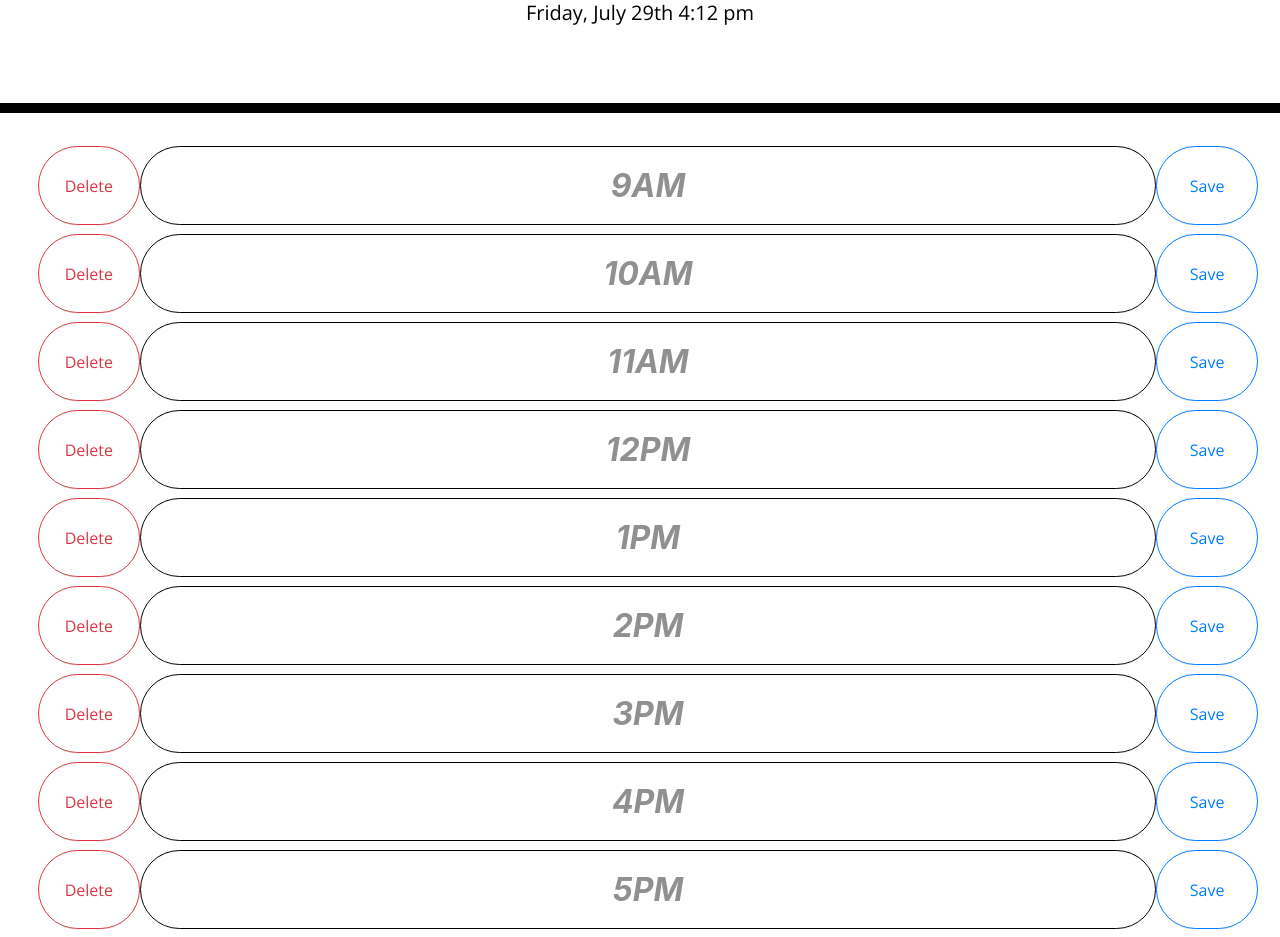
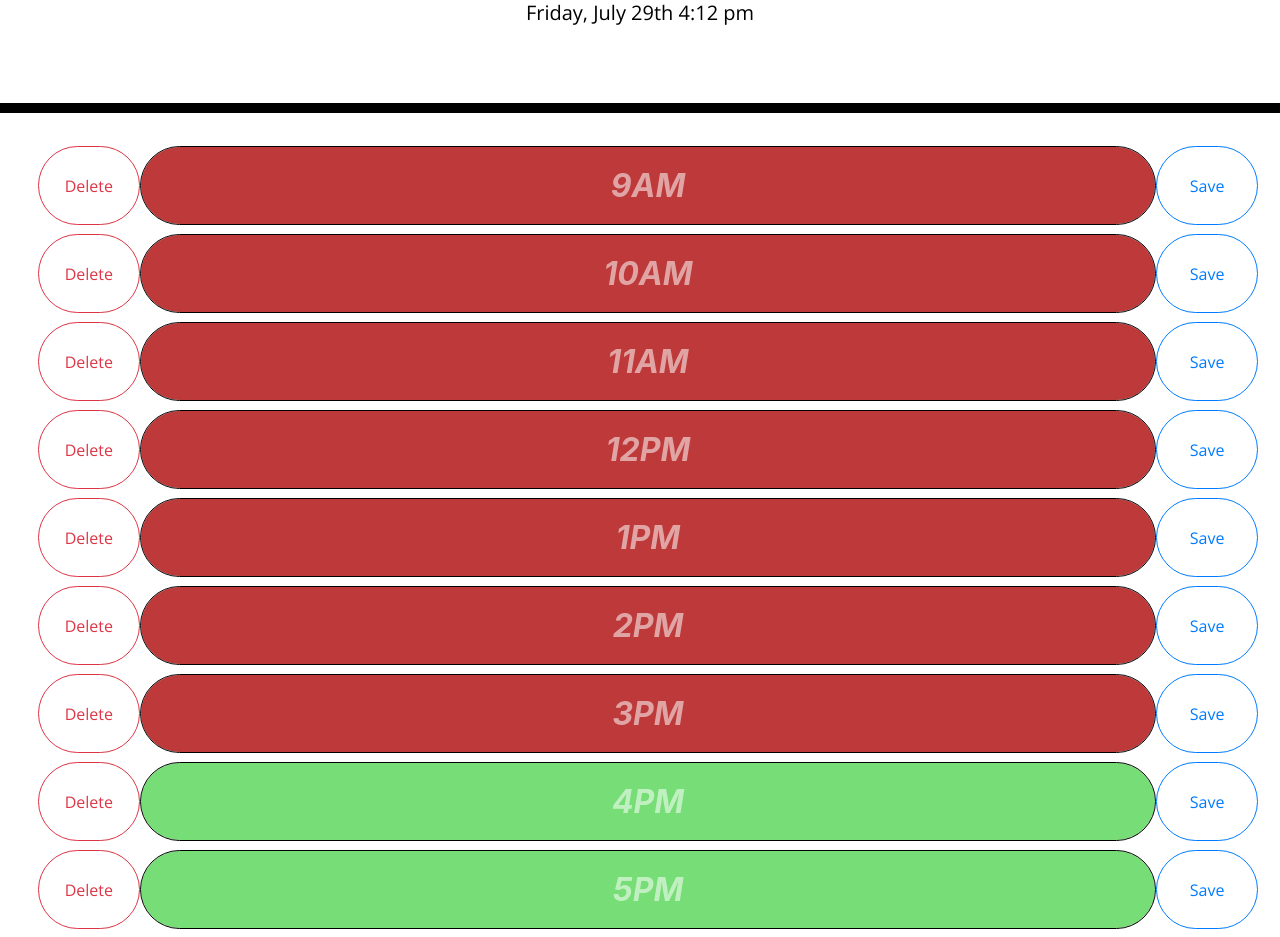
Before and after one commit to Andrew87E/day-planner, a website: page index.html in a window 1280 px wide. Shown: the part 191-1128 px from the top of the page. Drawn offline with nearby package versions, Linux system fonts and the light colour scheme.

Commit message:
turn in ready

```diff
--- a/assets/css/style.scss
+++ b/assets/css/style.scss
@@ -52,7 +52,7 @@ body {
 }
 
 .present {
-  background-color: #ff6961 !important;
+  background-color: gray !important;
   color: white !important;
 }
 
--- a/assets/js/index.js
+++ b/assets/js/index.js
@@ -2,17 +2,17 @@ $(window).on("load", function () {
 
   $("#currentTime").text(moment().format("dddd, MMMM Do h:mm a"));
 
-  setInterval(
-    (() => {
+
+  function updateTheStuff() {
     var currentHour = moment().hours();
 
     $(".ae-input").each(function () {
-        var timer = parseInt($(this).attr("aria-label"));
+      var timer = ($(this).attr("aria-label"));
 
       if (timer < currentHour) {
         $(this).addClass("past");
       } else if (timer === currentHour) {
-          $(this).removeClass("past");
+        $(this).removeClass("future");
         $(this).addClass("present");
       } else {
         $(this).removeClass("past");
@@ -20,9 +20,11 @@ $(window).on("load", function () {
         $(this).addClass("future");
       }
     });
-    })(),
-    15000
-  );
+  }
+
+
+  setInterval(updateTheStuff, 1000);
+  updateTheStuff()
 
   $("#9am").val(localStorage.getItem("9am"));
   $("#10am").val(localStorage.getItem("10am"));
@@ -42,8 +44,8 @@ $(window).on("load", function () {
 
 
   $(".ae-clear").on("click", () => {
-    $(this).siblings('.ae-input').val(" ");
+    const string = $(this).siblings('.ae-input').val()
     const key = $(this).siblings('.ae-input').attr('id');
-    localStorage.removeItem(key);
+    localStorage.removeItem(key, string);
   });
 });
--- a/index.html
+++ b/index.html
@@ -50,35 +50,35 @@
     </div>
     <div class='ae-row row col-12 m-2 d-flex'>
       <button class="col-1 btn ae-delete btn-outline-danger" type="button" id="button-addon1">Delete</button>
-      <input type="text" id='1pm' class="form col-10 ae-input" placeholder="1PM" aria-label="1"
+      <input type="text" id='1pm' class="form col-10 ae-input" placeholder="1PM" aria-label="13"
         aria-describedby="button-addon2"></input>
       <button id='btn1PM' class="col-1 btn btn btn-outline-primary ae-submit" type="button"
         id="button-addon2">Save</button>
     </div>
     <div class='ae-row row col-12 m-2 d-flex'>
       <button class="col-1 btn ae-delete btn-outline-danger" type="button" id="button-addon1">Delete</button>
-      <input type="text" id='2pm' class="form col-10 ae-input" placeholder="2PM" aria-label="2"
+      <input type="text" id='2pm' class="form col-10 ae-input" placeholder="2PM" aria-label="14"
         aria-describedby="button-addon2"></input>
       <button id='btn2PM' class="col-1 btn btn btn-outline-primary ae-submit" type="button"
         id="button-addon2">Save</button>
     </div>
     <div class='ae-row row col-12 m-2 d-flex'>
       <button class="col-1 btn ae-delete btn-outline-danger" type="button" id="button-addon1">Delete</button>
-      <input type="text" id='3pm' class="form col-10 ae-input" placeholder="3PM" aria-label="3"
+      <input type="text" id='3pm' class="form col-10 ae-input" placeholder="3PM" aria-label="15"
         aria-describedby="button-addon2"></input>
       <button id='btn3PM' class="col-1 btn btn-outline-primary ae-submit" type="button"
         id="button-addon2">Save</button>
     </div>
     <div class='ae-row row col-12 m-2 d-flex'>
       <button class="col-1 btn ae-delete btn-outline-danger" type="button" id="button-addon1">Delete</button>
-      <input type="text" id='4pm' class="form col-10 ae-input" placeholder="4PM" aria-label="4"
+      <input type="text" id='4pm' class="form col-10 ae-input" placeholder="4PM" aria-label="16"
         aria-describedby="button-addon2"></input>
       <button id='btn4PM' class="col-1 btn btn-outline-primary ae-submit" type="button"
         id="button-addon2">Save</button>
     </div>
     <div class='ae-row row col-12 m-2 d-flex'>
       <button class="col-1 btn ae-delete btn-outline-danger" type="button" id="button-addon1">Delete</button>
-      <input type="text" id='5pm' class="form col-10 ae-input" placeholder="5PM" aria-label="5"
+      <input type="text" id='5pm' class="form col-10 ae-input" placeholder="5PM" aria-label="17"
         aria-describedby="button-addon2"></input>
       <button id='btn5PM' class="col-1 btn btn-outline-primary ae-submit" type="button"
         id="button-addon2">Save</button>
```
Also changed, not shown: assets/css/style.css, 1 other file. Lines whose indentation alone changed are shown as unchanged.
